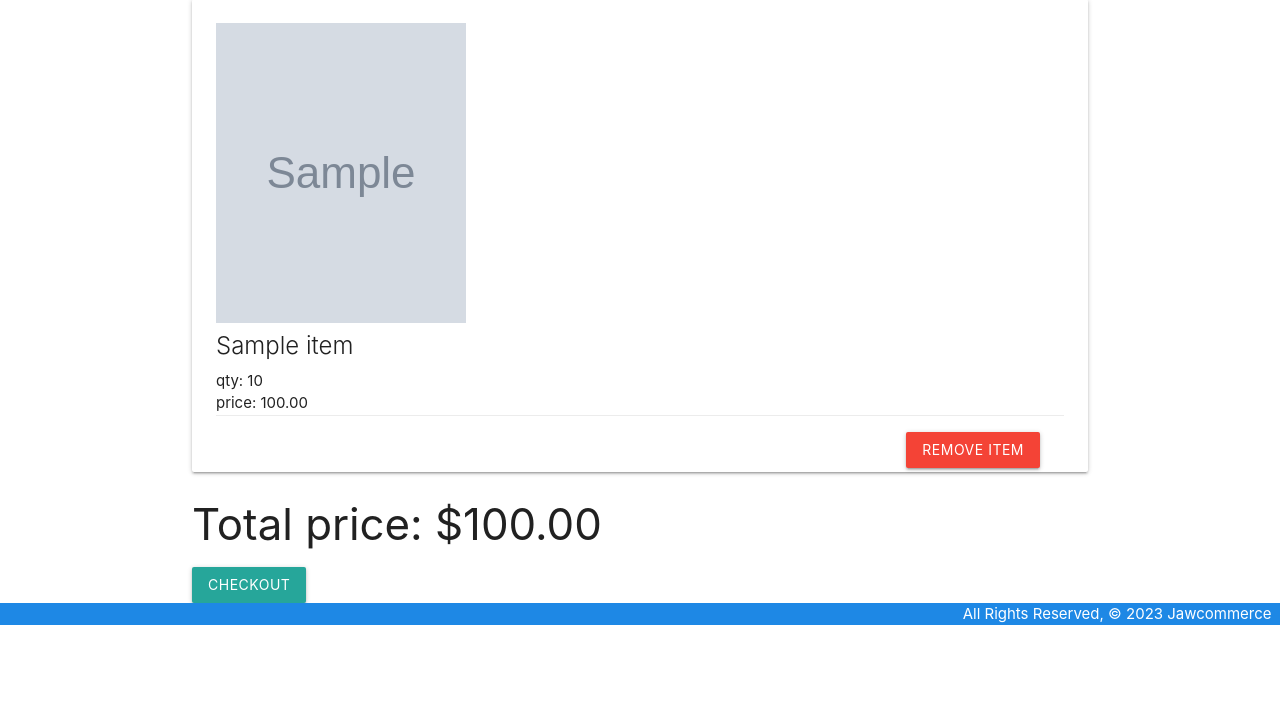
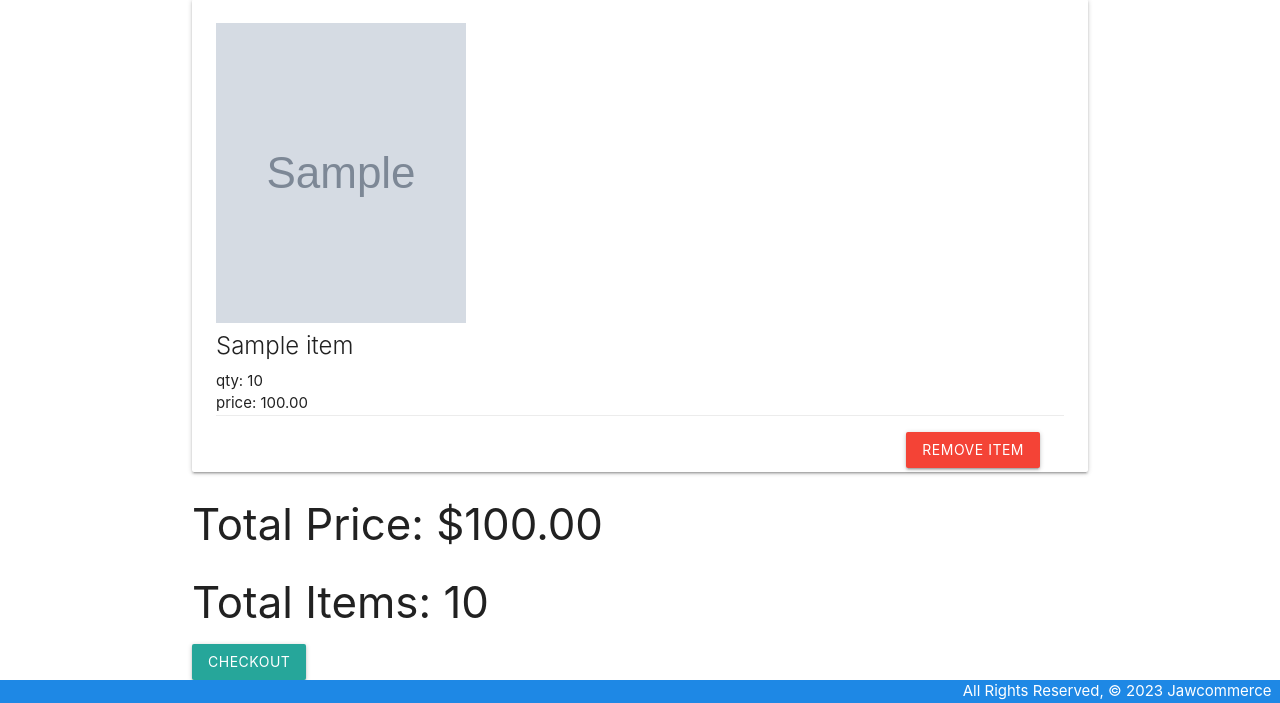
Before and after one commit to jawknee59/project4-ecommerce, a Django app: page /view-cart/ in a window 1280 px wide. Shown: the part 201-904 px from the top of the page. Before the commit the page ends 826 px from the top, so only its background shows below. Run offline with Django 4.2, Linux system fonts and the light colour scheme; a user stored in the database is signed in; tables that the repository leaves empty hold one stand-in row (values such as "Sample post"); grey boxes marked "Sample" are stand-in pictures.

Commit message:
swithcing branches

```diff
--- a/main_app/models.py
+++ b/main_app/models.py
@@ -4,6 +4,7 @@ from django.utils import timezone
 
 from django.dispatch import receiver
 from django.db.models.signals import post_save
+import math
 
 # A tuple of 2-tuples
 CATEGORIES = (
@@ -43,6 +44,12 @@ class Cart(models.Model):
             total_price += item.total_price()
         return total_price
 
+    def get_total_items(self):
+        total_qty = 0
+        for item in self.cartitem_set.all():
+            total_qty += item.quantity
+        return total_qty
+
 # Item(s) in cart Model
 class CartItem(models.Model):
     cart = models.ForeignKey(Cart, on_delete=models.CASCADE)
--- a/main_app/templates/cart/cart.html
+++ b/main_app/templates/cart/cart.html
@@ -20,9 +20,10 @@
         <h3>Your cart is empty</h3>
     {% endfor %}
     <div class="total-price">
-        <h3>Total price: ${{ cart.get_total_price }}</h3>
+        <h3>Total Price: ${{ cart.get_total_price }}</h3>
+        <h3>Total Items: {{ cart.get_total_items }}</h3>
     </div>
-    <form action="{% url 'product_page' %}">
+    <form action="{% url 'checkout' %}">
         <input type="submit" value="Checkout" class="btn">
     </form>
 {% endblock %}
--- a/main_app/templates/user_payment/product_page.html
+++ b/main_app/templates/user_payment/checkout.html
@@ -1,14 +1,14 @@
 {% extends 'base.html' %}
 {% block content %}
    <div class="container home_msg">
+       <h2>Hi {{ user }}! To pay, click on this button </h2>
         {% if user.is_authenticated %}
-        <form enctype="multipart/form-data" method="post" role="product_page">
+        <form action="{% url 'checkout' %}" method="POST">
         {% csrf_token %}
-            <h2>Hi {{ user }}! To pay, click on this button <button type="submit" class="btn btn-success" href="{% url 'product_page' %}" data-bind-href="pricing">Payment</button></h2>
+            <input type="submit" value="Payment" class="btn">
         </form>
         {% else %}
         <h2>You're not logged in...</h2><a href="{% url 'login' %}" class="btn btn-secondary">Log in</a>
-
         {% endif %}
     </div>
     {% endblock %}
--- a/main_app/urls.py
+++ b/main_app/urls.py
@@ -11,7 +11,7 @@ urlpatterns = [
     path('view-cart/', views.view_cart, name='view_cart'),
     path('add-to-cart/<int:item_id>/', views.add_to_cart, name='add_to_cart'),
     path('remove-from-cart/<int:item_id>/', views.remove_from_cart, name='remove_from_cart'),
-    path('product_page', views.product_page, name='product_page'),
+    path('checkout', views.checkout, name='checkout'),
 	path('payment_successful', views.payment_successful, name='payment_successful'),
 	path('payment_cancelled', views.payment_cancelled, name='payment_cancelled'),
 	path('stripe_webhook', views.stripe_webhook, name='stripe_webhook'),
--- a/main_app/views.py
+++ b/main_app/views.py
@@ -87,58 +87,58 @@ def remove_from_cart(request, item_id):
     cart_item.save()
   return redirect('view_cart')
 
+@login_required
 def checkout(request):
-  return render(request, 'cart/checkout.html')
+  cart = Cart.objects.filter(user=request.user).first()
+  stripe.api_key = settings.STRIPE_SECRET_KEY
+  total_price = cart.get_total_price()
+  total_items = cart.get_total_items()
+  if request.method == 'POST':
+    checkout_session = stripe.checkout.Session.create(
+      payment_method_types = ['card'],
+      line_items=[
+        {
+          'price': total_price,
+          'quantity': total_items,
+        },
+      ],
+      mode='payment',
+      success_url = settings.REDIRECT_DOMAIN + '/payment_successful?session_id={CHECKOUT_SESSION_ID}',
+      cancel_url = settings.REDIRECT_DOMAIN + '/payment_cancelled',
+    )
+    return render(checkout_session.url, code=303)
+  return render(request, 'user_payment/checkout.html', {'cart': cart, 'total_price': total_price, 'total_items': total_items})
 
-@login_required(login_url='login')
-def product_page(request):
-	stripe.api_key = settings.STRIPE_SECRET_KEY_TEST
-	if request.method == 'POST':
-		checkout_session = stripe.checkout.Session.create(
-			payment_method_types = ['card'],
-			line_items = [
-				{
-					'price': 'price_1MjplHCRy1StQc5f6ANfmG0e',
-					'quantity': 1,
-				},
-			],
-			mode = 'payment',
-			customer_creation = 'always',
-			success_url = settings.REDIRECT_DOMAIN + '/payment_successful?session_id={CHECKOUT_SESSION_ID}',
-			cancel_url = settings.REDIRECT_DOMAIN + '/payment_cancelled',
-		)
-		return redirect(checkout_session.url, code=303)
-	return render(request, 'user_payment/product_page.html')
 
 
 ## use Stripe dummy card: 4242 4242 4242 4242
 def payment_successful(request):
-	stripe.api_key = settings.STRIPE_SECRET_KEY_TEST
+	stripe.api_key = settings.STRIPE_SECRET_KEY
 	checkout_session_id = request.GET.get('session_id', None)
 	session = stripe.checkout.Session.retrieve(checkout_session_id)
 	customer = stripe.Customer.retrieve(session.customer)
 	user_id = request.user.user_id
-	user_payment = UserPayment.objects.get(app_user=user_id)
+	user_payment = UserPayment.objects.get(user=user_id)
 	user_payment.stripe_checkout_id = checkout_session_id
 	user_payment.save()
 	return render(request, 'user_payment/payment_successful.html', {'customer': customer})
 
 
 def payment_cancelled(request):
-	stripe.api_key = settings.STRIPE_SECRET_KEY_TEST
+	stripe.api_key = settings.STRIPE_SECRET_KEY
 	return render(request, 'user_payment/payment_cancelled.html')
 
 
 @csrf_exempt
 def stripe_webhook(request):
-	stripe.api_key = settings.STRIPE_SECRET_KEY_TEST
+	stripe.api_key = settings.STRIPE_SECRET_KEY
 	time.sleep(10)
 	payload = request.body
 	signature_header = request.META['HTTP_STRIPE_SIGNATURE']
 	event = None
 	try:
 		event = stripe.Webhook.construct_event(
-			payload, signature_header, settings.STRIPE_WEBHOOK_SECRET_TEST
+			payload, signature_header, settings.STRIPE_WEBHOOK_SECRET
 		)
 	except ValueError as e:
 		return HttpResponse(status=400)
```
Also changed, not shown: jawcommerce/settings.py (+3 -4 lines).
